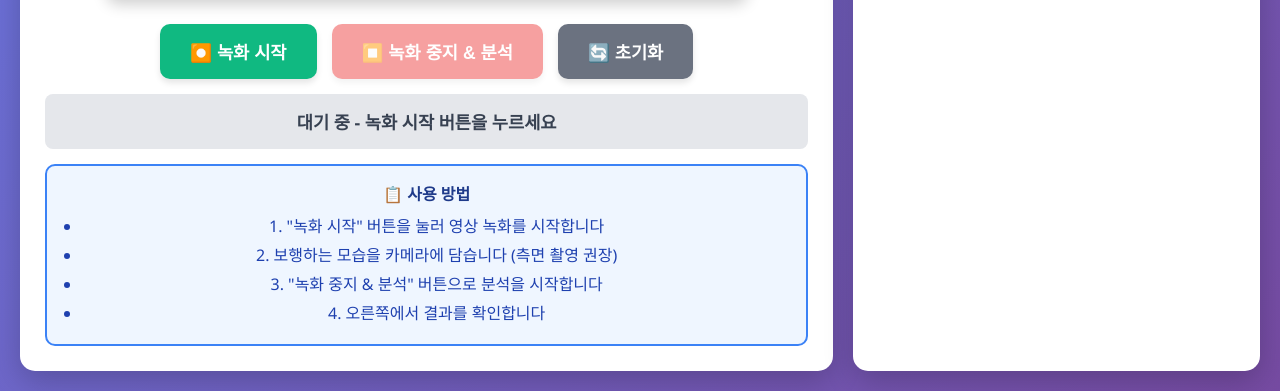
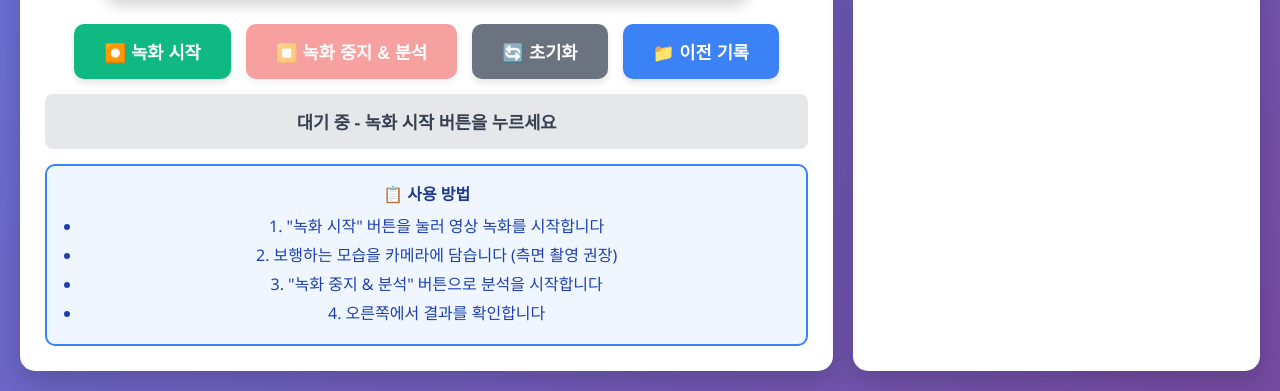
Before and after one commit to computer-Vision-capston/Gait-analysis-flask-test, a Flask app: page / in a window 1280 px wide. Shown: the part 719-1110 px from the top of the page. Run offline with Flask 3, Linux system fonts and the light colour scheme.

Commit message:
메인페이지 변경

```diff
--- a/templates/index.html
+++ b/templates/index.html
@@ -28,6 +28,9 @@
                     </button>
                     <button class="btn btn-reset" id="btn-reset" onclick="resetSystem()">
                         🔄 초기화
+                    </button>
+                    <button class="btn btn-history" id="btn-history" onclick="window.location.href='/history'">
+                        📁 이전 기록
                     </button>
                 </div>
 
```
